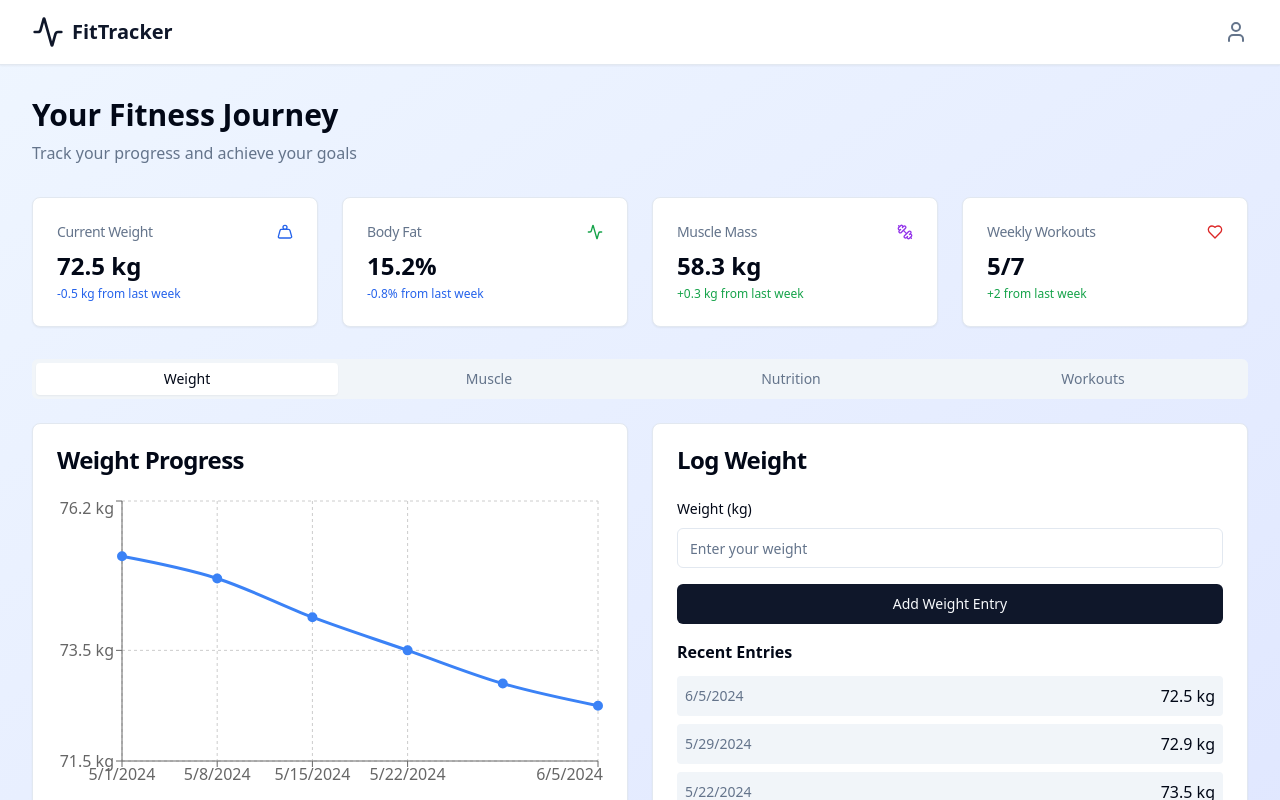
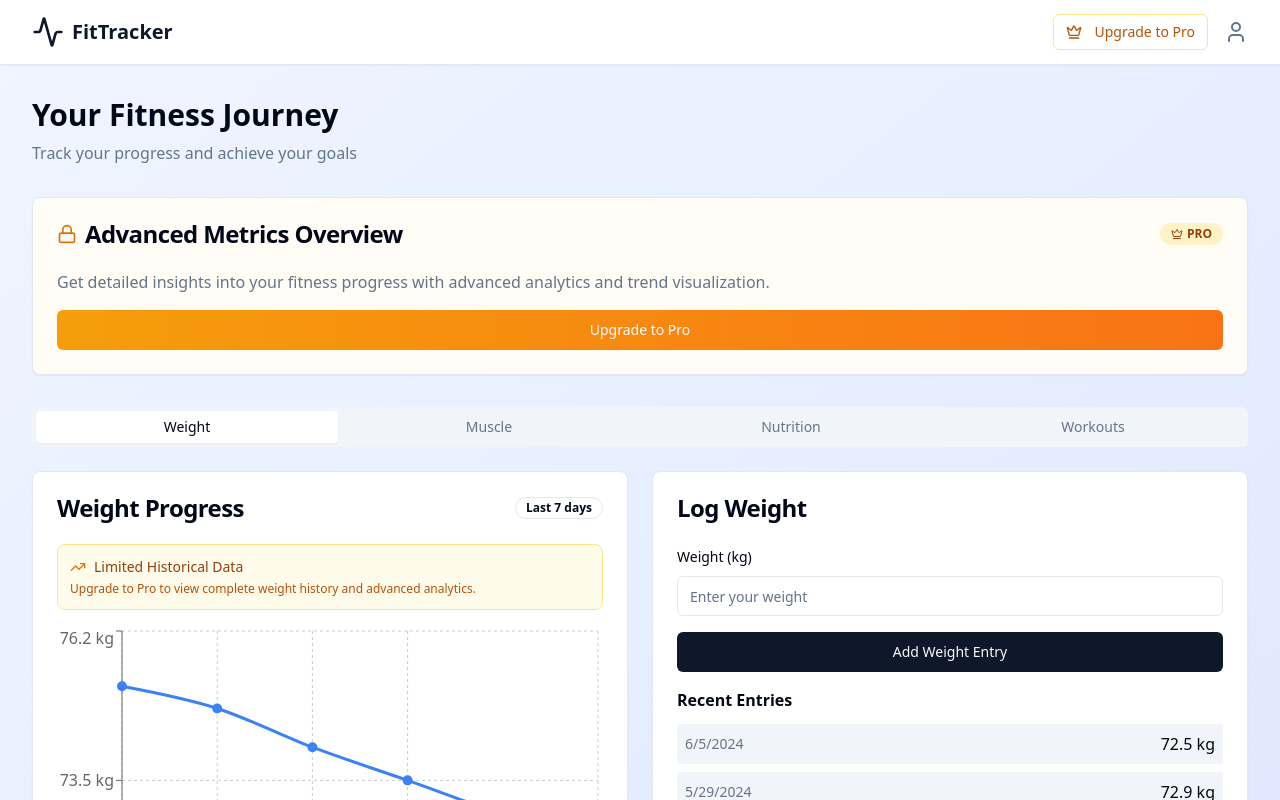
Before and after one commit to Ebub3G/Pro-Fit, a React (Vite) app: page / in a window 1280 px wide. Shown: the top 800 px of the page. Built offline with nearby package versions, Linux system fonts and the light colour scheme.

Commit message:
Implement free and pro tiers
Add feature restrictions based on user tier.

```diff
--- a/src/App.tsx
+++ b/src/App.tsx
@@ -1,8 +1,10 @@
+
 import { Toaster } from "@/components/ui/toaster";
 import { Toaster as Sonner } from "@/components/ui/sonner";
 import { TooltipProvider } from "@/components/ui/tooltip";
 import { QueryClient, QueryClientProvider } from "@tanstack/react-query";
 import { BrowserRouter, Routes, Route } from "react-router-dom";
+import { TierProvider } from "@/contexts/TierContext";
 import Index from "./pages/Index";
 import NotFound from "./pages/NotFound";
 
@@ -10,6 +12,7 @@ const queryClient = new QueryClient();
 
 const App = () => (
   <QueryClientProvider client={queryClient}>
+    <TierProvider>
       <TooltipProvider>
         <Toaster />
         <Sonner />
@@ -21,6 +24,7 @@ const App = () => (
           </Routes>
         </BrowserRouter>
       </TooltipProvider>
+    </TierProvider>
   </QueryClientProvider>
 );
 
--- a/src/components/Dashboard.tsx
+++ b/src/components/Dashboard.tsx
@@ -5,9 +5,13 @@ import WeightTracker from './WeightTracker';
 import MuscleTracker from './MuscleTracker';
 import NutritionLog from './NutritionLog';
 import WorkoutLog from './WorkoutLog';
+import PremiumFeature from './PremiumFeature';
 import { Tabs, TabsContent, TabsList, TabsTrigger } from '@/components/ui/tabs';
+import { useTier } from '@/contexts/TierContext';
 
 const Dashboard = () => {
+  const { isPro } = useTier();
+
   return (
     <div className="max-w-7xl mx-auto px-4 sm:px-6 lg:px-8 py-8">
       <div className="mb-8">
@@ -15,7 +19,16 @@ const Dashboard = () => {
         <p className="text-muted-foreground">Track your progress and achieve your goals</p>
       </div>
 
-      <MetricsOverview />
+      {isPro ? (
+        <MetricsOverview />
+      ) : (
+        <PremiumFeature
+          feature="Advanced Metrics Overview"
+          description="Get detailed insights into your fitness progress with advanced analytics and trend visualization."
+        >
+          <MetricsOverview />
+        </PremiumFeature>
+      )}
 
       <Tabs defaultValue="weight" className="mt-8">
         <TabsList className="grid w-full grid-cols-4">
@@ -30,7 +43,16 @@ const Dashboard = () => {
         </TabsContent>
 
         <TabsContent value="muscle" className="mt-6">
-          <MuscleTracker />
+          {isPro ? (
+            <MuscleTracker />
+          ) : (
+            <PremiumFeature
+              feature="Muscle Measurement Tracking"
+              description="Track detailed body measurements including chest, biceps, waist, and thighs with progress analytics."
+            >
+              <MuscleTracker />
+            </PremiumFeature>
+          )}
         </TabsContent>
 
         <TabsContent value="nutrition" className="mt-6">
@@ -38,7 +60,16 @@ const Dashboard = () => {
         </TabsContent>
 
         <TabsContent value="workouts" className="mt-6">
-          <WorkoutLog />
+          {isPro ? (
+            <WorkoutLog />
+          ) : (
+            <PremiumFeature
+              feature="Advanced Workout Logging"
+              description="Log detailed workout sessions with exercise selection, sets, reps, and weight tracking."
+            >
+              <WorkoutLog />
+            </PremiumFeature>
+          )}
         </TabsContent>
       </Tabs>
     </div>
--- a/src/components/Navbar.tsx
+++ b/src/components/Navbar.tsx
@@ -1,8 +1,13 @@
 
 import React from 'react';
-import { Activity, User } from 'lucide-react';
+import { Activity, User, Crown } from 'lucide-react';
+import { Button } from '@/components/ui/button';
+import { Badge } from '@/components/ui/badge';
+import { useTier } from '@/contexts/TierContext';
 
 const Navbar = () => {
+  const { tier, setTier, isPro } = useTier();
+
   return (
     <nav className="bg-white shadow-sm border-b">
       <div className="max-w-7xl mx-auto px-4 sm:px-6 lg:px-8">
@@ -12,6 +17,22 @@ const Navbar = () => {
             <span className="text-xl font-bold text-primary">FitTracker</span>
           </div>
           <div className="flex items-center space-x-4">
+            {isPro ? (
+              <Badge variant="secondary" className="bg-amber-100 text-amber-800">
+                <Crown className="h-3 w-3 mr-1" />
+                PRO
+              </Badge>
+            ) : (
+              <Button
+                variant="outline"
+                size="sm"
+                onClick={() => setTier('pro')}
+                className="border-amber-200 text-amber-700 hover:bg-amber-50"
+              >
+                <Crown className="h-4 w-4 mr-1" />
+                Upgrade to Pro
+              </Button>
+            )}
             <button className="text-muted-foreground hover:text-primary transition-colors">
               <User className="h-6 w-6" />
             </button>
--- a/src/components/NutritionLog.tsx
+++ b/src/components/NutritionLog.tsx
@@ -1,4 +1,3 @@
-
 import React, { useState } from 'react';
 import { Card, CardContent, CardHeader, CardTitle } from '@/components/ui/card';
 import { Button } from '@/components/ui/button';
@@ -6,8 +5,11 @@ import { Input } from '@/components/ui/input';
 import { Label } from '@/components/ui/label';
 import { Progress } from '@/components/ui/progress';
 import { Badge } from '@/components/ui/badge';
+import { Crown, Lock } from 'lucide-react';
+import { useTier } from '@/contexts/TierContext';
 
 const NutritionLog = () => {
+  const { isPro, setTier } = useTier();
   const [foodEntry, setFoodEntry] = useState({
     name: '',
     calories: '',
@@ -36,8 +38,11 @@ const NutritionLog = () => {
     { name: 'Greek Yogurt', calories: 100, protein: 17, carbs: 6, fat: 0 }
   ]);
 
+  const maxFreeEntries = 5;
+  const canAddFood = isPro || foodLog.length < maxFreeEntries;
+
   const addFood = () => {
-    if (foodEntry.name && foodEntry.calories) {
+    if (foodEntry.name && foodEntry.calories && canAddFood) {
       const newFood = {
         name: foodEntry.name,
         calories: parseFloat(foodEntry.calories) || 0,
@@ -115,7 +120,14 @@ const NutritionLog = () => {
           </div>
 
           <div className="pt-4 border-t">
-            <h4 className="font-semibold mb-3">Today's Food Log</h4>
+            <div className="flex items-center justify-between mb-3">
+              <h4 className="font-semibold">Today's Food Log</h4>
+              {!isPro && (
+                <Badge variant="outline" className="text-xs">
+                  {foodLog.length}/{maxFreeEntries} entries
+                </Badge>
+              )}
+            </div>
             <div className="space-y-2 max-h-48 overflow-y-auto">
               {foodLog.map((food, index) => (
                 <div key={index} className="flex justify-between items-center p-2 bg-muted rounded">
@@ -133,6 +145,26 @@ const NutritionLog = () => {
           <CardTitle>Add Food</CardTitle>
         </CardHeader>
         <CardContent className="space-y-4">
+          {!canAddFood && (
+            <div className="p-4 bg-amber-50 border border-amber-200 rounded-lg">
+              <div className="flex items-center gap-2 mb-2">
+                <Lock className="h-4 w-4 text-amber-600" />
+                <span className="font-medium text-amber-800">Free Tier Limit Reached</span>
+              </div>
+              <p className="text-sm text-amber-700 mb-3">
+                You've reached the limit of {maxFreeEntries} food entries per day. Upgrade to Pro for unlimited entries.
+              </p>
+              <Button
+                size="sm"
+                onClick={() => setTier('pro')}
+                className="bg-amber-600 hover:bg-amber-700"
+              >
+                <Crown className="h-3 w-3 mr-1" />
+                Upgrade to Pro
+              </Button>
+            </div>
+          )}
+
           <div className="space-y-2">
             <Label htmlFor="foodName">Food Name</Label>
             <Input
@@ -140,6 +172,7 @@ const NutritionLog = () => {
               placeholder="e.g., Grilled Chicken"
               value={foodEntry.name}
               onChange={(e) => setFoodEntry(prev => ({ ...prev, name: e.target.value }))}
+              disabled={!canAddFood}
             />
           </div>
 
@@ -152,6 +185,7 @@ const NutritionLog = () => {
                 placeholder="165"
                 value={foodEntry.calories}
                 onChange={(e) => setFoodEntry(prev => ({ ...prev, calories: e.target.value }))}
+                disabled={!canAddFood}
               />
             </div>
 
@@ -164,6 +198,7 @@ const NutritionLog = () => {
                 placeholder="31"
                 value={foodEntry.protein}
                 onChange={(e) => setFoodEntry(prev => ({ ...prev, protein: e.target.value }))}
+                disabled={!canAddFood}
               />
             </div>
 
@@ -176,6 +211,7 @@ const NutritionLog = () => {
                 placeholder="0"
                 value={foodEntry.carbs}
                 onChange={(e) => setFoodEntry(prev => ({ ...prev, carbs: e.target.value }))}
+                disabled={!canAddFood}
               />
             </div>
 
@@ -188,11 +224,16 @@ const NutritionLog = () => {
                 placeholder="3.6"
                 value={foodEntry.fat}
                 onChange={(e) => setFoodEntry(prev => ({ ...prev, fat: e.target.value }))}
+                disabled={!canAddFood}
               />
             </div>
           </div>
 
-          <Button onClick={addFood} className="w-full">
+          <Button
+            onClick={addFood}
+            className="w-full"
+            disabled={!canAddFood}
+          >
             Add to Food Log
           </Button>
         </CardContent>
--- /dev/null
+++ b/src/components/PremiumFeature.tsx
@@ -0,0 +1,52 @@
+
+import React from 'react';
+import { Card, CardContent, CardHeader, CardTitle } from '@/components/ui/card';
+import { Button } from '@/components/ui/button';
+import { Badge } from '@/components/ui/badge';
+import { Crown, Lock } from 'lucide-react';
+import { useTier } from '@/contexts/TierContext';
+
+interface PremiumFeatureProps {
+  children: React.ReactNode;
+  feature: string;
+  description: string;
+}
+
+const PremiumFeature = ({ children, feature, description }: PremiumFeatureProps) => {
+  const { isPro, setTier } = useTier();
+
+  if (isPro) {
+    return <>{children}</>;
+  }
+
+  return (
+    <Card className="relative overflow-hidden">
+      <div className="absolute inset-0 bg-gradient-to-br from-amber-50 to-orange-50 opacity-50" />
+      <CardHeader className="relative">
+        <div className="flex items-center justify-between">
+          <CardTitle className="flex items-center gap-2">
+            <Lock className="h-5 w-5 text-amber-600" />
+            {feature}
+          </CardTitle>
+          <Badge variant="secondary" className="bg-amber-100 text-amber-800">
+            <Crown className="h-3 w-3 mr-1" />
+            PRO
+          </Badge>
+        </div>
+      </CardHeader>
+      <CardContent className="relative">
+        <div className="space-y-4">
+          <p className="text-muted-foreground">{description}</p>
+          <Button
+            onClick={() => setTier('pro')}
+            className="w-full bg-gradient-to-r from-amber-500 to-orange-500 hover:from-amber-600 hover:to-orange-600"
+          >
+            Upgrade to Pro
+          </Button>
+        </div>
+      </CardContent>
+    </Card>
+  );
+};
+
+export default PremiumFeature;
--- a/src/components/WeightTracker.tsx
+++ b/src/components/WeightTracker.tsx
@@ -1,12 +1,15 @@
-
 import React, { useState } from 'react';
 import { Card, CardContent, CardHeader, CardTitle } from '@/components/ui/card';
 import { Button } from '@/components/ui/button';
 import { Input } from '@/components/ui/input';
 import { Label } from '@/components/ui/label';
+import { Badge } from '@/components/ui/badge';
 import { LineChart, Line, XAxis, YAxis, CartesianGrid, Tooltip, ResponsiveContainer } from 'recharts';
+import { Crown, TrendingUp } from 'lucide-react';
+import { useTier } from '@/contexts/TierContext';
 
 const WeightTracker = () => {
+  const { isPro, setTier } = useTier();
   const [weight, setWeight] = useState('');
   const [weightData, setWeightData] = useState([
     { date: '2024-05-01', weight: 75.2 },
@@ -16,6 +19,9 @@ const WeightTracker = () => {
     { date: '2024-05-29', weight: 72.9 },
     { date: '2024-06-05', weight: 72.5 },
   ]);
+
+  const freeDataLimit = 7; // Show last 7 days for free users
+  const displayData = isPro ? weightData : weightData.slice(-freeDataLimit);
 
   const addWeightEntry = () => {
     if (weight) {
@@ -29,11 +35,30 @@ const WeightTracker = () => {
     <div className="grid grid-cols-1 lg:grid-cols-2 gap-6">
       <Card>
         <CardHeader>
-          <CardTitle>Weight Progress</CardTitle>
+          <div className="flex items-center justify-between">
+            <CardTitle>Weight Progress</CardTitle>
+            {!isPro && (
+              <Badge variant="outline" className="text-xs">
+                Last {freeDataLimit} days
+              </Badge>
+            )}
+          </div>
         </CardHeader>
         <CardContent>
+          {!isPro && (
+            <div className="mb-4 p-3 bg-amber-50 border border-amber-200 rounded-lg">
+              <div className="flex items-center gap-2 mb-1">
+                <TrendingUp className="h-4 w-4 text-amber-600" />
+                <span className="text-sm font-medium text-amber-800">Limited Historical Data</span>
+              </div>
+              <p className="text-xs text-amber-700">
+                Upgrade to Pro to view complete weight history and advanced analytics.
+              </p>
+            </div>
+          )}
+
           <ResponsiveContainer width="100%" height={300}>
-            <LineChart data={weightData}>
+            <LineChart data={displayData}>
               <CartesianGrid strokeDasharray="3 3" />
               <XAxis
                 dataKey="date"
@@ -56,6 +81,20 @@ const WeightTracker = () => {
               />
             </LineChart>
           </ResponsiveContainer>
+
+          {!isPro && (
+            <div className="mt-4 text-center">
+              <Button
+                variant="outline"
+                size="sm"
+                onClick={() => setTier('pro')}
+                className="border-amber-200 text-amber-700 hover:bg-amber-50"
+              >
+                <Crown className="h-3 w-3 mr-1" />
+                Upgrade for Full History
+              </Button>
+            </div>
+          )}
         </CardContent>
       </Card>
 
--- /dev/null
+++ b/src/contexts/TierContext.tsx
@@ -0,0 +1,34 @@
+
+import React, { createContext, useContext, useState } from 'react';
+
+export type UserTier = 'free' | 'pro';
+
+interface TierContextType {
+  tier: UserTier;
+  setTier: (tier: UserTier) => void;
+  isPro: boolean;
+}
+
+const TierContext = createContext<TierContextType | undefined>(undefined);
+
+export const TierProvider = ({ children }: { children: React.ReactNode }) => {
+  const [tier, setTier] = useState<UserTier>('free');
+
+  return (
+    <TierContext.Provider value={{
+      tier,
+      setTier,
+      isPro: tier === 'pro'
+    }}>
+      {children}
+    </TierContext.Provider>
+  );
+};
+
+export const useTier = () => {
+  const context = useContext(TierContext);
+  if (!context) {
+    throw new Error('useTier must be used within a TierProvider');
+  }
+  return context;
+};
```
Lines whose indentation alone changed are shown as unchanged.
